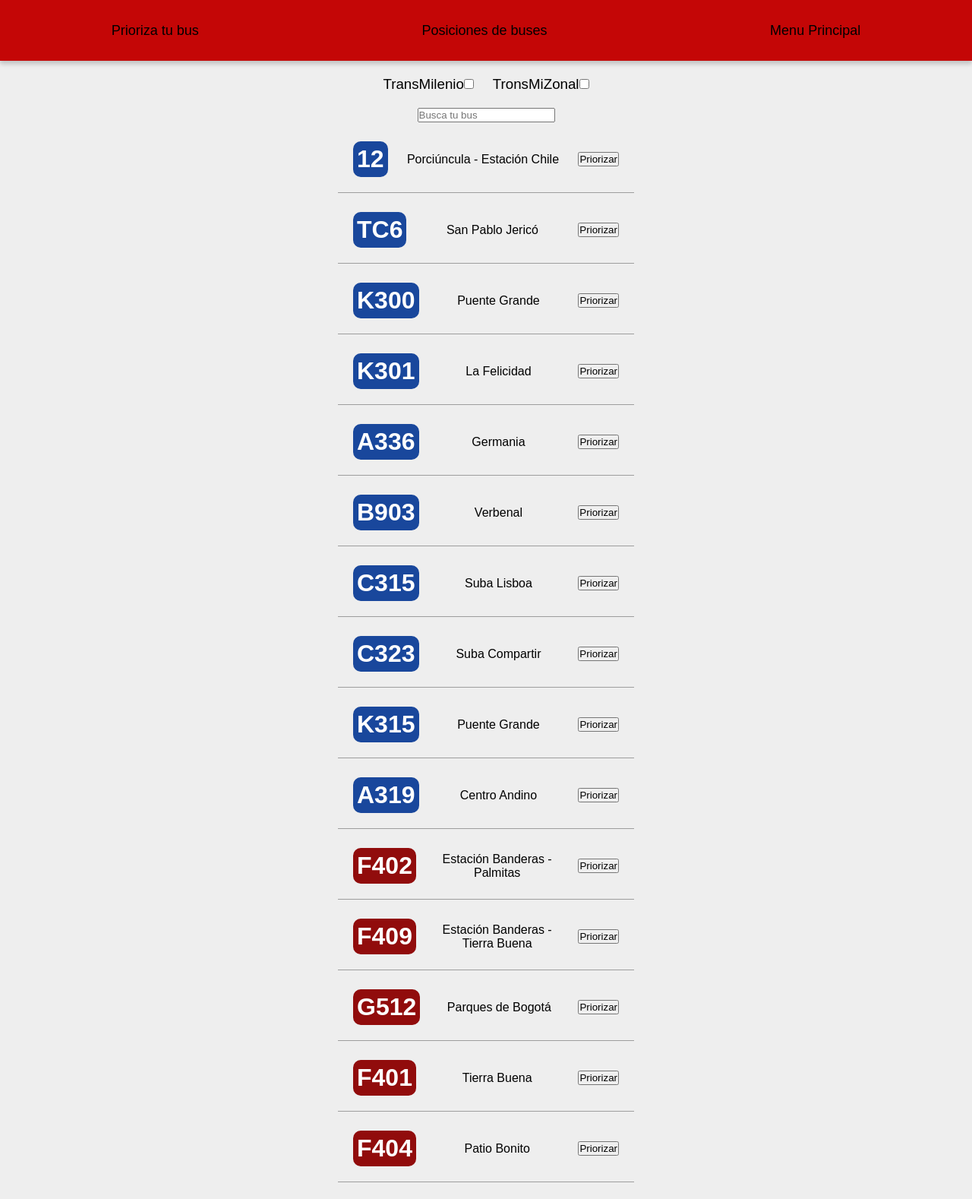
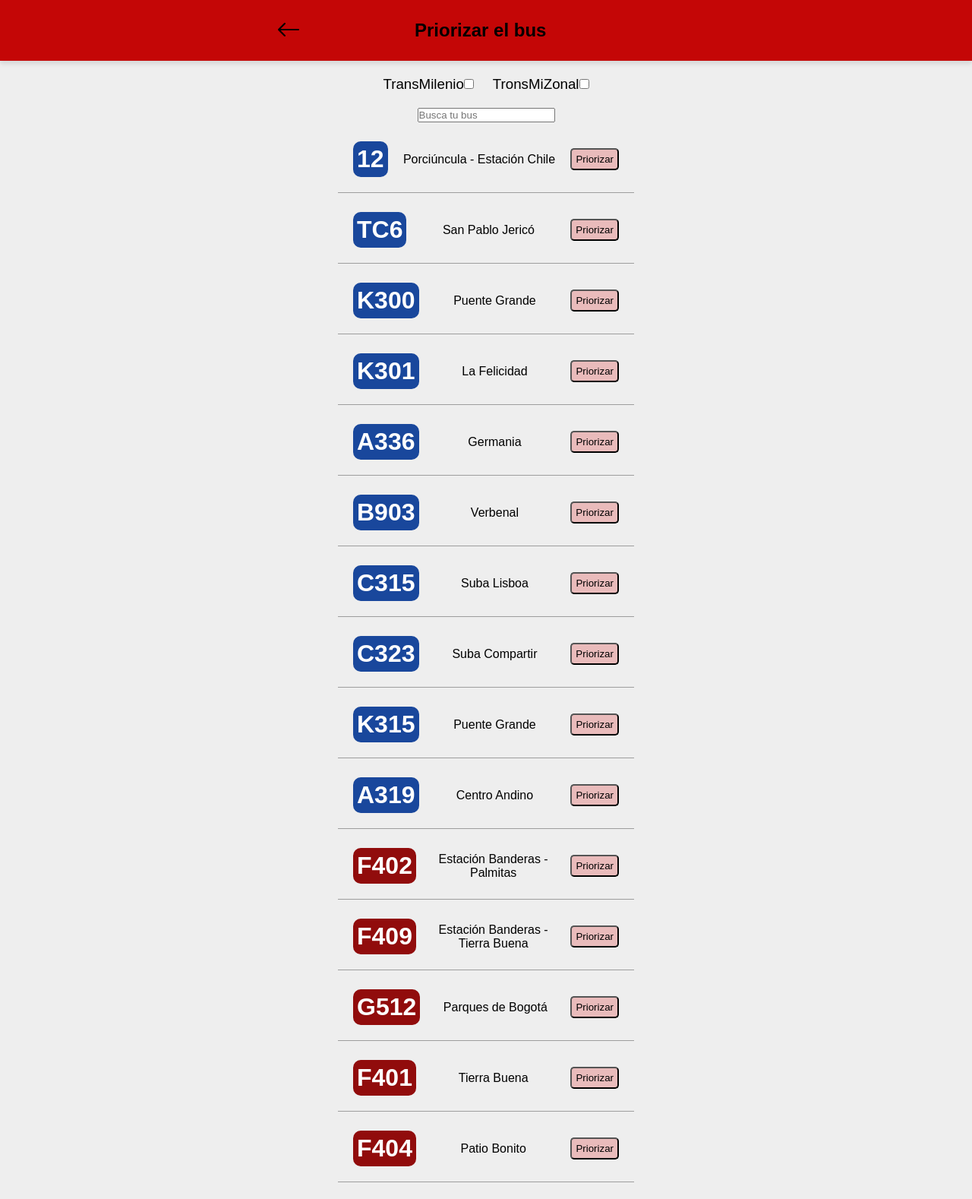
Before and after one commit to ProAndres/Prioriza-tu-bus, a plain HTML site: page priorizar.html in a window 1280 px wide. Shown: the top 1578 px of the page at 76% size. Drawn offline with nearby package versions, Linux system fonts and the light colour scheme.

Commit message:
Se añadio imagenes, y ajuste de tamaños

```diff
--- a/priorizar.html
+++ b/priorizar.html
@@ -8,16 +8,13 @@
 </head>
 <body>
 <header>
-    <nav class="nav__prioriza">
-        <a href="./priorizar.html" class="link__nav"><button class="boton__header" id="priorizar__bus">
-            <h1 class="titulo__boton">Prioriza tu bus</h1>
+    <nav class="nav__header">
+        <a href="./index.html" class="link__nav"><button class="boton__header" id="volver__menu">
+        <h1 class="titulo__boton"><i class="bi bi-arrow-left"></i></h1>
         </button></a>
-        <a href="./posiciones.html" class="link__nav"><button class="boton__header" id="tabla__posiciones">
-            <h1 class="titulo__boton">Posiciones de buses</h1>
-        </button></a>
-        <a href="./index.html" class="link__nav"><button class="boton__header" id="volver__menu">
-            <h1 class="titulo__boton">Menu Principal</h1>
-        </button></a>
+        <div class="titulos__header">
+            <h1>Priorizar el bus</h1>
+        </div>
     </nav>
 </header>
 <main>
@@ -38,103 +35,103 @@
         <li class="item__bus">
             <h1 class="azul">12</h1>
             <h4 class="nombre__bus">Porciúncula - Estación Chile</h4>
-            <button>Priorizar</button>
+            <button class="boton__prioriza">Priorizar</button>
         </li>
         <li class="item__bus">
             <h1 class="azul">TC6</h1>
             <h4 class="nombre__bus">San Pablo Jericó</h4>
-            <button>Priorizar</button>
+            <button class="boton__prioriza">Priorizar</button>
         </li>
         <li class="item__bus">
             <h1 class="azul">K300</h1>
             <h4 class="nombre__bus">Puente Grande</h4>
-            <button>Priorizar</button>
+            <button class="boton__prioriza">Priorizar</button>
         </li>
         <li class="item__bus">
             <h1 class="azul">K301</h1>
             <h4 class="nombre__bus">La Felicidad</h4>
-            <button>Priorizar</button>
+            <button class="boton__prioriza">Priorizar</button>
         </li>
         <li class="item__bus">
             <h1 class="azul">A336</h1>
             <h4 class="nombre__bus">Germania</h4>
-            <button>Priorizar</button>
+            <button class="boton__prioriza">Priorizar</button>
         </li>
         <li class="item__bus">
             <h1 class="azul">B903</h1>
             <h4 class="nombre__bus">Verbenal</h4>
-            <button>Priorizar</button>
+            <button class="boton__prioriza">Priorizar</button>
         </li>
         <li class="item__bus">
             <h1 class="azul">C315</h1>
             <h4 class="nombre__bus">Suba Lisboa</h4>
-            <button>Priorizar</button>
+            <button class="boton__prioriza">Priorizar</button>
         </li>
         <li class="item__bus">
             <h1 class="azul">C323</h1>
             <h4 class="nombre__bus">Suba Compartir</h4>
-            <button>Priorizar</button>
+            <button class="boton__prioriza">Priorizar</button>
         </li>
         <li class="item__bus">
             <h1 class="azul">K315</h1>
             <h4 class="nombre__bus">Puente Grande</h4>
-            <button>Priorizar</button>
+            <button class="boton__prioriza">Priorizar</button>
         </li>
         <li class="item__bus">
             <h1 class="azul">A319</h1>
             <h4 class="nombre__bus">Centro Andino</h4>
-            <button>Priorizar</button>
+            <button class="boton__prioriza">Priorizar</button>
         </li>
         <!--KENNEDY-->
         <li class="item__bus">
             <h1 class="rojo">F402</h1>
             <h4 class="nombre__bus">Estación Banderas - Palmitas</h4>
-            <button>Priorizar</button>
+            <button class="boton__prioriza">Priorizar</button>
         </li>
         <li class="item__bus">
             <h1 class="rojo">F409</h1>
             <h4 class="nombre__bus">Estación Banderas - Tierra Buena</h4>
-            <button>Priorizar</button>
+            <button class="boton__prioriza">Priorizar</button>
         </li>
         <li class="item__bus">
             <h1 class="rojo">G512</h1>
             <h4 class="nombre__bus">Parques de Bogotá</h4>
-            <button>Priorizar</button>
+            <button class="boton__prioriza">Priorizar</button>
         </li>
         <li class="item__bus">
             <h1 class="rojo">F401</h1>
             <h4 class="nombre__bus">Tierra Buena</h4>
-            <button>Priorizar</button>
+            <button class="boton__prioriza">Priorizar</button>
         </li>
         <li class="item__bus">
             <h1 class="rojo">F404</h1>
             <h4 class="nombre__bus">Patio Bonito</h4>
-            <button>Priorizar</button>
+            <button class="boton__prioriza">Priorizar</button>
         </li>
         <li class="item__bus">
             <h1 class="rojo">F407</h1>
             <h4 class="nombre__bus">Estación Banderas</h4>
-            <button>Priorizar</button>
+            <button class="boton__prioriza">Priorizar</button>
         </li>
         <li class="item__bus">
             <h1 class="rojo">F426</h1>
             <h4 class="nombre__bus">Galán</h4>
-            <button>Priorizar</button>
+            <button class="boton__prioriza">Priorizar</button>
         </li>
         <li class="item__bus">
             <h1 class="rojo">G542</h1>
             <h4 class="nombre__bus">Metrovivienda</h4>
-            <button>Priorizar</button>
+            <button class="boton__prioriza">Priorizar</button>
         </li>
         <li class="item__bus">
             <h1 class="rojo">G511</h1>
             <h4 class="nombre__bus">Porvenir</h4>
-            <button>Priorizar</button>
+            <button class="boton__prioriza">Priorizar</button>
         </li>
         <li class="item__bus">
             <h1 class="rojo">F154</h1>
             <h4 class="nombre__bus">Puente Aranda</h4>
-            <button>Priorizar</button>
+            <button class="boton__prioriza">Priorizar</button>
         </li>
     </ul>
     <ul class="lista__trasnmilenio">
@@ -142,103 +139,103 @@
         <li class="item__bus">
             <h1 class="dorado">1</h1>
             <h4 class="nombre__bus">Portal Eldorado - Universidades</h4>
-            <button>Priorizar</button>
+            <button class="boton__prioriza">Priorizar</button>
         </li>
         <li class="item__bus">
             <h1 class="aguamarina">L10</h1>
             <h4 class="nombre__bus">Portal Eldorado - Portal 20 de Julio</h4>
-            <button>Priorizar</button>
+            <button class="boton__prioriza">Priorizar</button>
         </li>
         <li class="item__bus">
             <h1 class="morado">M86</h1>
             <h4 class="nombre__bus">Portal Eldorado Aeropuerto - Hacienda Santa Bárbara</h4>
-            <button>Priorizar</button>
+            <button class="boton__prioriza">Priorizar</button>
         </li>
         <li class="item__bus">
             <h1 class="verde">B16</h1>
             <h4 class="nombre__bus">Portal Eldorado - Terminal</h4>
-            <button>Priorizar</button>
+            <button class="boton__prioriza">Priorizar</button>
         </li>
         <li class="item__bus">
             <h1 class="verde">B23</h1>
             <h4 class="nombre__bus">Portal Eldorado - Alcalá</h4>
-            <button>Priorizar</button>
+            <button class="boton__prioriza">Priorizar</button>
         </li>
         <li class="item__bus">
             <h1 class="azul__claro">G43</h1>
             <h4 class="nombre__bus">Portal Eldorado - San Mateo - C. C. Unisur</h4>
-            <button>Priorizar</button>
+            <button class="boton__prioriza">Priorizar</button>
         </li>
         <li class="item__bus">
             <h1 class="naranja">H54</h1>
             <h4 class="nombre__bus">Portal Eldorado - Portal Usme</h4>
-            <button>Priorizar</button>
+            <button class="boton__prioriza">Priorizar</button>
         </li>
         <li class="item__bus">
             <h1 class="dorado">K16</h1>
             <h4 class="nombre__bus">Terminal - Portal ElDorado</h4>
-            <button>Priorizar</button>
+            <button class="boton__prioriza">Priorizar</button>
         </li>
         <li class="item__bus">
             <h1 class="dorado">K43</h1>
             <h4 class="nombre__bus">San Mateo - C. C. Unisur - Portal ElDorado</h4>
-            <button>Priorizar</button>
+            <button class="boton__prioriza">Priorizar</button>
         </li>
         <li class="item__bus">
             <h1 class="dorado">K54</h1>
             <h4 class="nombre__bus">Portal Usme - Portal ElDorado</h4>
-            <button>Priorizar</button>
+            <button class="boton__prioriza">Priorizar</button>
         </li>
         <!--Américas - F-->
         <li class="item__bus">
             <h1 class="rojo">5</h1>
             <h4 class="nombre__bus">Portal Américas - Calle 22</h4>
-            <button>Priorizar</button>
+            <button class="boton__prioriza">Priorizar</button>
         </li>
         <li class="item__bus">
             <h1 class="verde">B26</h1>
             <h4 class="nombre__bus">Portal Américas - Alcalá</h4>
-            <button>Priorizar</button>
+            <button class="boton__prioriza">Priorizar</button>
         </li>
         <li class="item__bus">
             <h1 class="verde">B28</h1>
             <h4 class="nombre__bus">Portal Américas - Portal Norte</h4>
-            <button>Priorizar</button>
+            <button class="boton__prioriza">Priorizar</button>
         </li>
         <li class="item__bus">
             <h1 class="azul__oscuro">A61</h1>
             <h4 class="nombre__bus">Portal Américas - Polo - FiNCOMERCIO</h4>
-            <button>Priorizar</button>
+            <button class="boton__prioriza">Priorizar</button>
         </li>
         <li class="item__bus">
             <h1 class="morado">M51</h1>
             <h4 class="nombre__bus">Portal de las Américas - Museo Nacional</h4>
-            <button>Priorizar</button>
+            <button class="boton__prioriza">Priorizar</button>
         </li>
         <li class="item__bus">
             <h1 class="rosado">J23</h1>
             <h4 class="nombre__bus">Portal Américas - Las Aguas - C. Col Americano</h4>
-            <button>Priorizar</button>
+            <button class="boton__prioriza">Priorizar</button>
         </li>
         <li class="item__bus">
             <h1 class="rojo">F28</h1>
             <h4 class="nombre__bus">Portal Norte - Portal Américas</h4>
-            <button>Priorizar</button>
+            <button class="boton__prioriza">Priorizar</button>
         </li>
         <li class="item__bus">
             <h1 class="rojo">F32</h1>
             <h4 class="nombre__bus">NQS Calle 75 - Zona M - Portal de lasAméricas</h4>
-            <button>Priorizar</button>
+            <button class="boton__prioriza">Priorizar</button>
         </li>
         <li class="item__bus">
             <h1 class="rojo">F51</h1>
             <h4 class="nombre__bus">Museo Nacional - Portal de las Américas</h4>
-            <button>Priorizar</button>
+            <button class="boton__prioriza">Priorizar</button>
         </li>
         <li class="item__bus">
             <h1 class="rojo">F61</h1>
             <h4 class="nombre__bus">Polo - FiNCOMERCIO - Portal Américas</h4>
-            <button>Priorizar</button>
+            <button class="boton__prioriza">Priorizar</button>
         </li>
     </ul>
 </main>
--- a/styles/Styles__Main.css
+++ b/styles/Styles__Main.css
@@ -1,5 +1,6 @@
 @import 'Styles__Priorizar.css';
 @import 'Styles__Posiciones.css';
+@import url("https://cdn.jsdelivr.net/npm/bootstrap-icons@1.13.1/font/bootstrap-icons.min.css");
 
 :root {
     --Header-Color: #c40606;
@@ -14,6 +15,7 @@
     --Naranja: rgb(255, 166, 0);
     --Rosado: rgb(231, 170, 255);
     --Azul-Oscuro: rgb(0, 3, 180);
+    --Botones: rgba(214, 18, 18, 0.233);
 }
 
 * {
@@ -21,7 +23,8 @@
     padding: 0;
     margin: 0;
 }
-body{
+
+body {
     background-color: var(--Fondo-Color);
     width: 100vw;
     max-width: 100vw;
@@ -31,7 +34,8 @@ body{
     font-weight: weight;
     font-style: normal;
 }
-header{
+
+header {
     background-color: var(--Header-Color);
     display: flex;
     justify-content: center;
@@ -46,68 +50,89 @@ header{
     height: 5rem;
 }
 
-main{
+main {
     display: flex;
     align-items: center;
     flex-direction: column;
     margin-top: 5rem;
 }
 
-a{
+a {
     text-decoration: none;
 }
 
-.nav__prioriza{
-    background-color: var(--Header-Color);
+.nav__header {
     display: flex;
-    justify-content: space-around;
     align-items: center;
-    position: fixed;
-    width: 100%;
-    top: 0;
-    left: 0;
-    box-shadow: 0 4px 6px rgba(0, 0, 0, 0.1);
-    z-index: 1000;
-    width: 100%;
-    height: 5rem;
 }
 
-.secciones{
+.link__nav {
+
+}
+
+.titulos__header {
+    width: 220px;
+    margin-left: 150px;
+    margin-right: 150px;
+}
+
+.bi-arrow-left {
+    font-size: xx-large;
+}
+
+.logo {
+    width: 150px;
+    padding-top: 50px;
+}
+
+.secciones {
     display: grid;
     grid-template-columns: repeat(2, 1fr);
     place-items: center;
-    grid-gap: 20%;
-    padding: 150px 20px;
+    grid-gap: 12%;
+    padding: 50px 5px;
     max-width: 390px;
 }
 
-.subtitulos{
+.seccion__menu {
+    display: flex;
+    text-align: center;
+}
+
+.subtitulos {
     font-size: large;
     font-weight: 500;
+    color: black;
 }
 
-.boton__header{
+.imagen__menu {
+    width: 100px;
+    height: 100px;
+    border-radius: 200px;
+}
+
+.boton__header {
     background-color: transparent;
     border: none;
     cursor: pointer;
 }
 
-.titulo__boton{
+.titulo__boton {
     font-size: large;
     font-weight: 500;
 }
 
-.tipos__bus{
+.tipos__bus {
     display: flex;
     padding: 20px;
     gap: 25px;
 }
 
-.tipo__bus{
+.tipo__bus {
     font-weight: 500;
 }
 
-.item__bus{
+.item__bus {
     display: flex;
     align-items: center;
     justify-content: space-between;
@@ -119,66 +144,87 @@ a{
     text-align: center;
 }
 
-.azul{
+.azul {
     color: white;
     background-color: var(--Azul);
     padding: 5px;
     border-radius: 10px;
 }
-.rojo{
+
+.rojo {
     color: white;
     background-color: var(--Rojo);
     padding: 5px;
     border-radius: 10px;
 }
-.dorado{
+
+.dorado {
     color: white;
     background-color: var(--Dorado);
     padding: 5px;
     border-radius: 10px;
 }
-.verde{
+
+.verde {
     color: white;
     background-color: var(--Verde);
     padding: 5px;
     border-radius: 10px;
 }
-.morado{
+
+.morado {
     color: white;
     background-color: var(--Morado);
     padding: 5px;
     border-radius: 10px;
 }
-.aguamarina{
+
+.aguamarina {
     color: white;
     background-color: var(--Aguamarina);
     padding: 5px;
     border-radius: 10px;
 }
-.azul__claro{
+
+.azul__claro {
     color: white;
     background-color: var(--Azul-Claro);
     padding: 5px;
     border-radius: 10px;
 }
-.azul__oscuro{
+
+.azul__oscuro {
     color: white;
     background-color: var(--Azul-Oscuro);
     padding: 5px;
     border-radius: 10px;
 }
-.rosado{
+
+.rosado {
     color: white;
     background-color: var(--Rosado);
     padding: 5px;
     border-radius: 10px;
 }
-.naranja{
+
+.naranja {
     color: white;
     background-color: var(--Naranja);
     padding: 5px;
     border-radius: 10px;
 }
-.nombre__bus{
+
+.nombre__bus {
     font-weight: 500;
 }
+
+.boton__prioriza {
+    background-color: var(--Botones);
+    padding: 5px;
+    border-radius: 5px;
+}
+
+.boton__prioriza:hover {
+    box-shadow: 0 3px 20px rgba(0, 0, 0, 0.4);
+    transform: translateY(-1px);
+}
```
Also changed, not shown: alertas.html (+18 -2 lines), contactos.html (+18 -2 lines), horarios.html (deleted, +0 -5 lines), index.html (+16 -15 lines), posiciones.html (+7 -10 lines), assets/Alertas.png (added), assets/Contactos.png (added), assets/Posiciones.png (added), assets/Priorizar.png (added), assets/logo.png (added).
